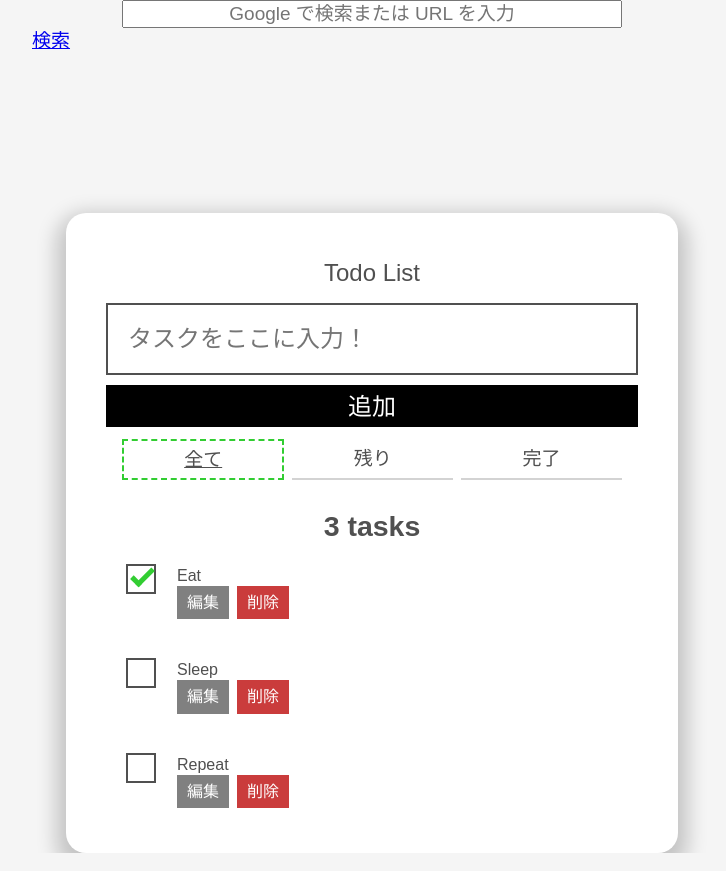
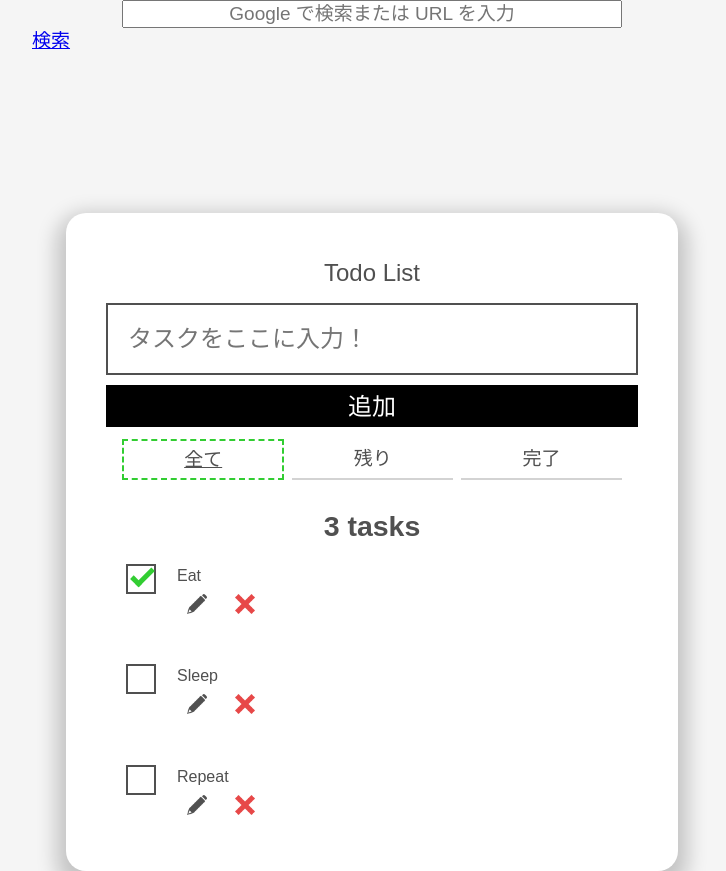
Before and after one commit to kaki-m/Aizuhack-team6, a React (Create React App) app in the folder todo-app/: page / in a window 1280 px wide. Shown: the whole page, without its empty margins (268-994 px from the left). Built offline with nearby package versions, Linux system fonts and the light colour scheme.

Commit message:
[upd] Buttons changed

```diff
--- a/todo-app/src/components/Todo.js
+++ b/todo-app/src/components/Todo.js
@@ -1,5 +1,6 @@
 import React, { useEffect, useRef, useState } from "react";
-
+import DeleteButton from "../images/DeleteButton.png";
+import EditButton from "../images/EditButton.png";
 
 function usePrevious(value) {
   const ref = useRef();
@@ -83,14 +84,14 @@ export default function Todo(props) {
               onClick={() => setEditing(true)}
               ref={editButtonRef}
               >
-              編集 <span className="visually-hidden">{props.name}</span>
+              <img src={EditButton} width="20rem"></img><span className="visually-hidden">{props.name}</span>
             </button>
             <button
               type="button"
               className="btn btn__delete"
               onClick={() => props.deleteTask(props.id)}
             >
-            削除 <span className="visually-hidden">{props.name}</span>
+            <img src={DeleteButton} width="20rem"></img> <span className="visually-hidden">{props.name}</span>
             </button>
           </div>
           </label>
--- a/todo-app/src/index.css
+++ b/todo-app/src/index.css
@@ -95,13 +95,9 @@ body {
   border: 2px dashed #32cd32;
 }
 .btn__edit { /* 「編集」ボタン */
-  color: #fff;
-  background-color: grey;
-  border-color: #bd2130;
 }
 .btn__delete { /* 「削除」ボタン */
   color: #fff;
-  background-color: #ca3c3c;
 }
 .btn__filter {
   border-color: lightgrey;
```
Also changed, not shown: todo-app/src/images/DeleteButton.png (added), todo-app/src/images/EditButton.png (added).
